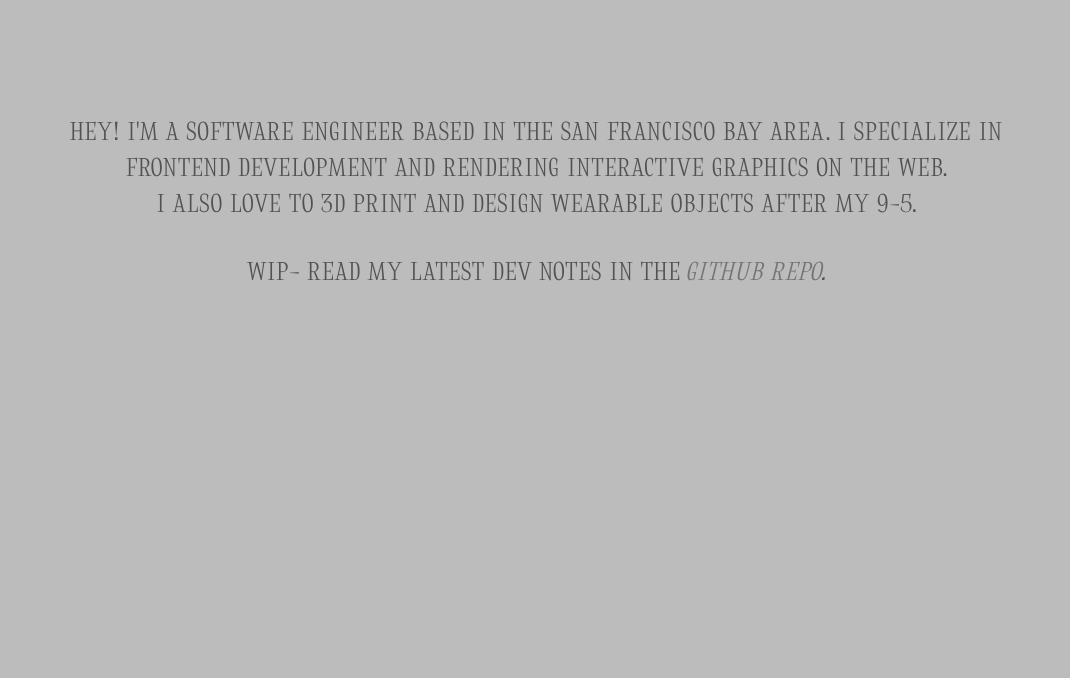
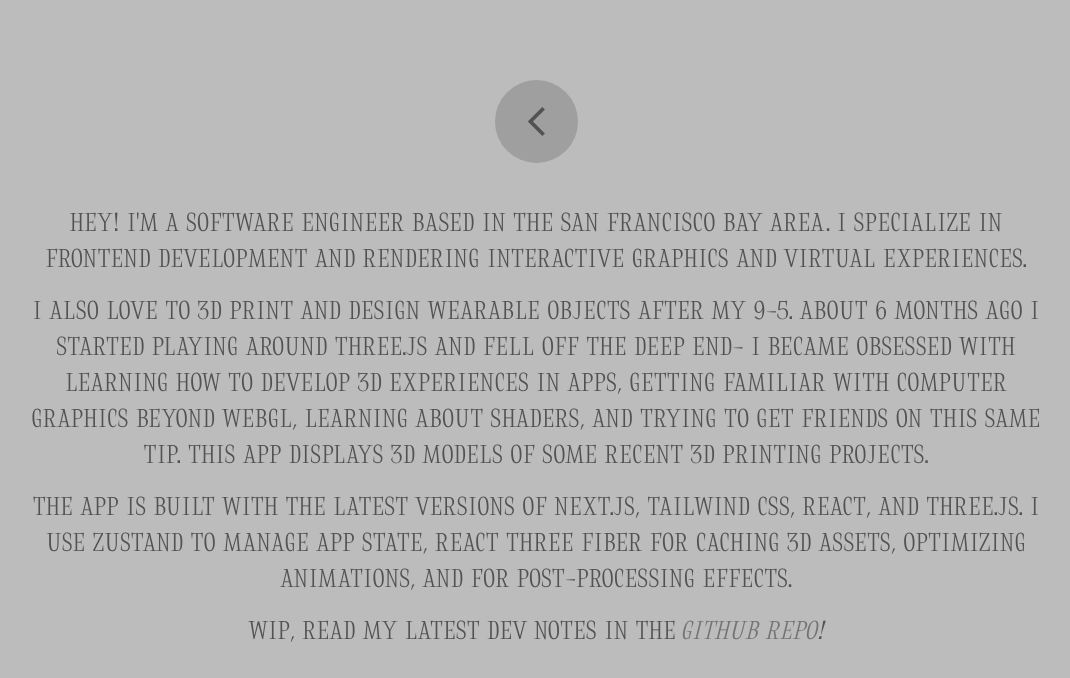
Before and after one commit to pirouzmehmandoost/para, a Next.js app: page /about in a window 1280 px wide. Shown: the top 678 px of the page, without its empty margins (104-1174 px from the left). Built offline with nearby package versions, Linux system fonts and the light colour scheme.

Commit message:
update content in about page

```diff
--- a/src/app/about/page.js
+++ b/src/app/about/page.js
@@ -1,26 +1,45 @@
 'use client';
 
 import Link from 'next/link';
+import ArrowBackIosNewIcon from '@mui/icons-material/ArrowBackIosNew';
 
 const AboutPage = () => {
   return (
-    <div className="flex flex-col w-screen h-full text-center text-neutral-600">
+    <div className="flex flex-col w-full h-full mt-10">
+      <div className="flex flex-row w-full h-fit justify-center my-10 ">
+        <Link href="/" rel="noopener noreferrer">
+          <div className="cursor-pointer rounded-full w-fit h-fit p-6 text-neutral-600 bg-neutral-500/40 transition-all duration-500 ease-in-out hover:bg-neutral-500/20">
+            <ArrowBackIosNewIcon fontSize="large" />
+          </div>
+        </Link>
+      </div>
       <div
-        id="top_section"
-        className={`z-10 flex flex-col w-full h-1/2 place-self-center place-items-center mt-28 uppercase text-xl sm:text-2xl md:text-2xl lg:text-3xl xl:text-3xl 2xl:text-3xl`}
+        className={`flex flex-col w-full h-full place-items-center text-center text-neutral-600 uppercase text-3xl`}
       >
-        <div className="w-4/5">
+        <div className="flex flex-col justify-between h-full w-4/5">
           <p>
             Hey! I&apos;m a software engineer based in the San Francisco Bay
             Area. I specialize in frontend development and rendering interactive
-            graphics on the web.
+            graphics and virtual experiences.
           </p>
-          <p>
+          <p className="mt-4">
             I also love to 3D print and design wearable objects after my 9-5.
+            About 6 months ago I started playing around Three.js and fell off
+            the deep end- I became obsessed with learning how to develop 3D
+            experiences in apps, getting familiar with computer graphics beyond
+            WebGL, learning about shaders, and trying to get friends on this
+            same tip. This app displays 3D models of some recent 3D printing
+            projects.
+          </p>
+          <p className="mt-4">
+            The app is built with the latest versions of Next.JS, Tailwind CSS,
+            React, and Three.js. I use Zustand to manage app State, React Three
+            Fiber for caching 3D assets, optimizing animations, and for
+            post-processing effects.
           </p>
           <div>
-            <div className="mt-4 sm:mt-8 md:mt-8 lg:mt-8 xl:mt-8 2xl:mt-8">
-              WIP- read my latest dev notes in the
+            <div className="mt-4">
+              WIP, Read my latest dev notes in the
               <Link
                 href="https://github.com/pirouzmehmandoost/para/blob/main/README.md"
                 className="border-transparent"
@@ -32,7 +51,7 @@
                 >
                   Github repo
                 </span>
-                <span className="italic">.</span>
+                <span className="italic">!</span>
               </Link>
             </div>
           </div>
--- a/src/app/project/page.js
+++ b/src/app/project/page.js
@@ -286,9 +286,8 @@
           data={data}
         />
         {/* <div className="absolute p-8 ">
-                        <DynamicMenu {...menuProps}/>
-                    </div> */}
-
+            <DynamicMenu {...menuProps}/>
+        </div> */}
         <div
           id="back-button"
           className="fixed bottom-40 left-10 mt-10 p-8 rounded-full bg-white/1 text-5xl backdrop-blur-sm transition-all duration-500 ease-in-out text-neutral-900 hover:text-neutral-700"
```
